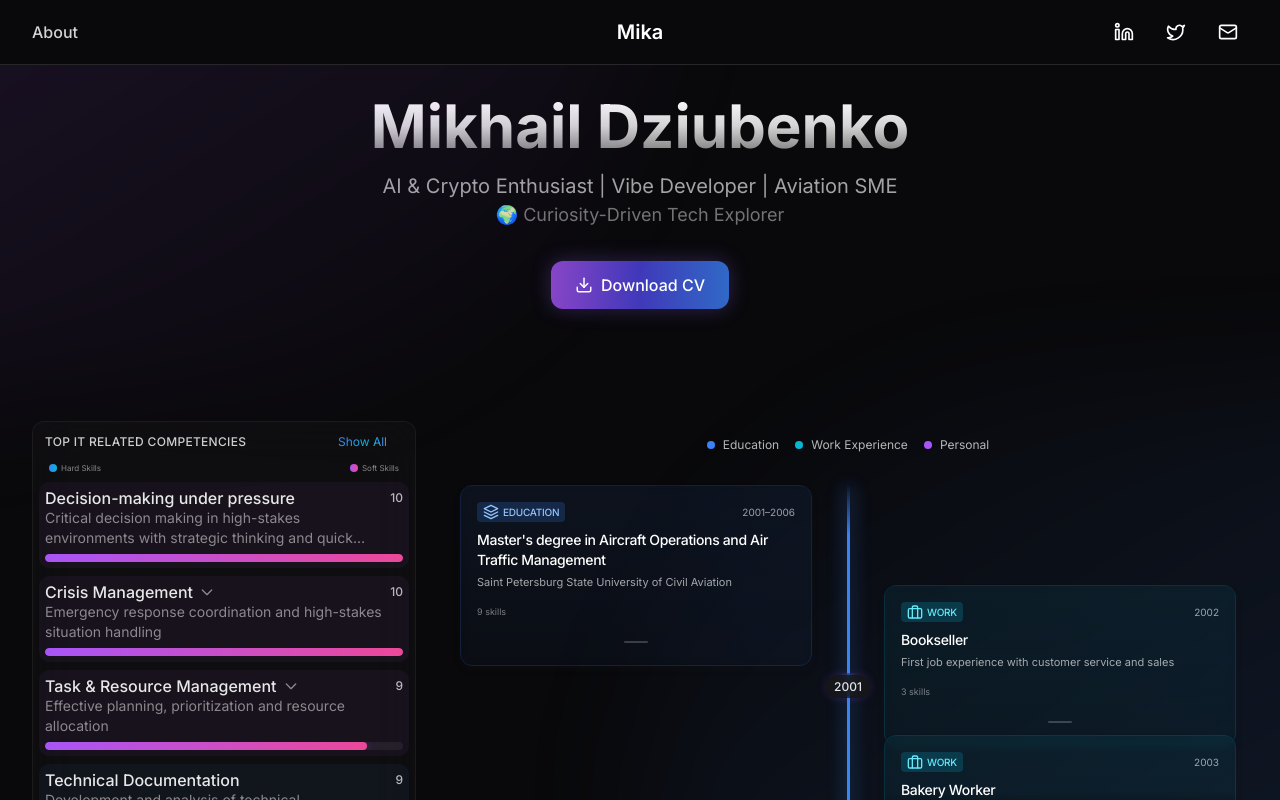
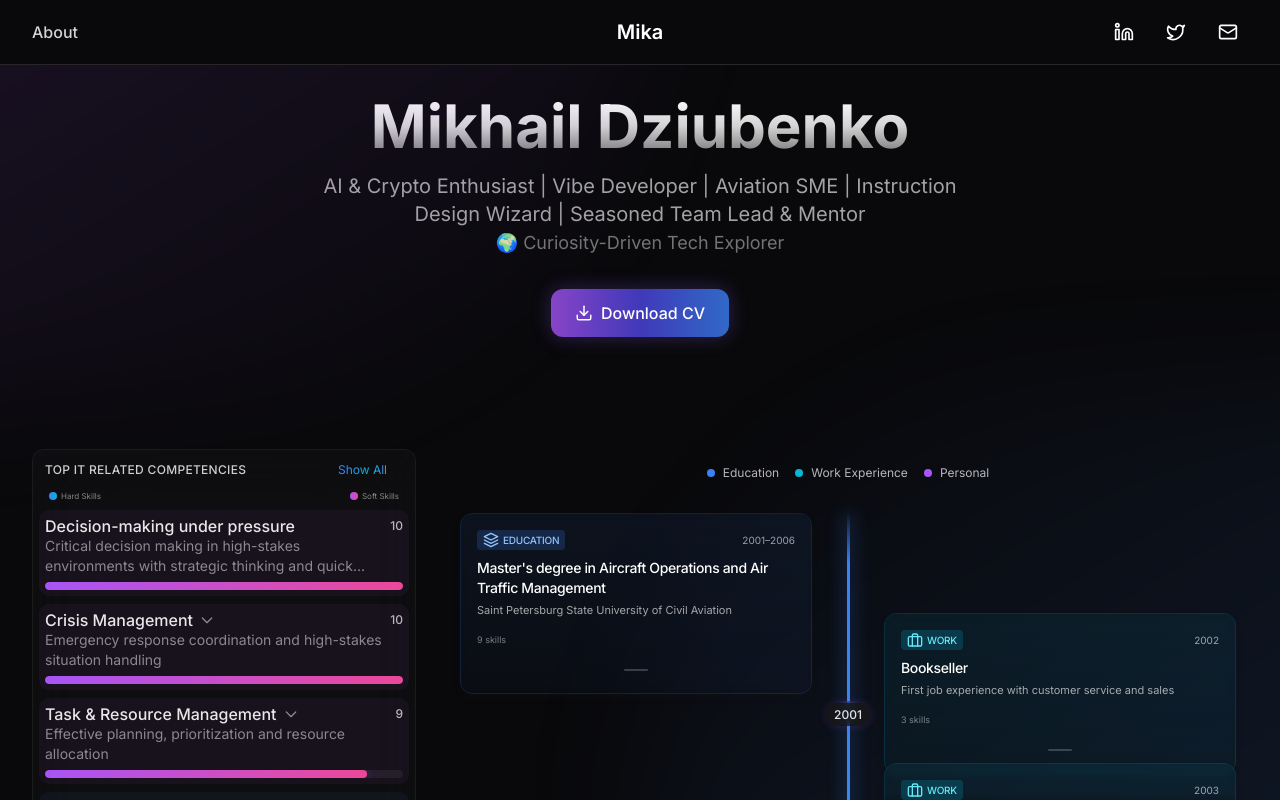
Before and after one commit to fiboboy/cv-website, a Next.js app in the folder web/: page / in a window 1280 px wide. Shown: the top 800 px of the page. Built offline with nearby package versions, Linux system fonts and the light colour scheme.

Commit message:
title update

```diff
--- a/web/src/app/page.tsx
+++ b/web/src/app/page.tsx
@@ -16,7 +16,7 @@ export default function Home() {
               Mikhail Dziubenko
             </h1>
             <p className="text-lg md:text-xl text-neutral-400 max-w-2xl mb-8 mx-auto">
-              AI & Crypto Enthusiast | Vibe Developer | Aviation SME
+              AI & Crypto Enthusiast | Vibe Developer | Aviation SME | Instruction Design Wizard | Seasoned Team Lead & Mentor
               <br />
               <span className="text-neutral-500 text-base md:text-lg">🌍 Curiosity-Driven Tech Explorer</span>
             </p>
```
